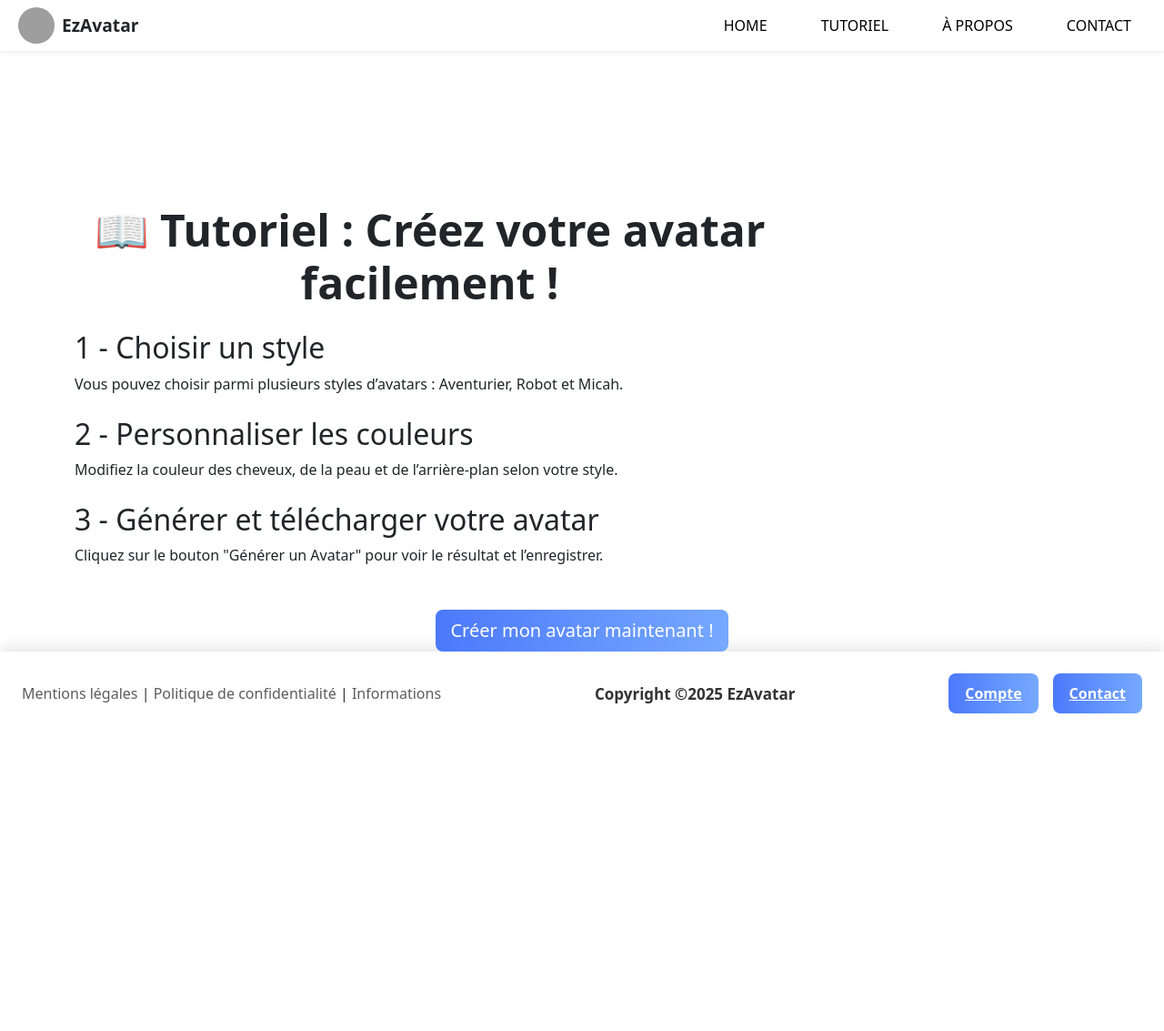
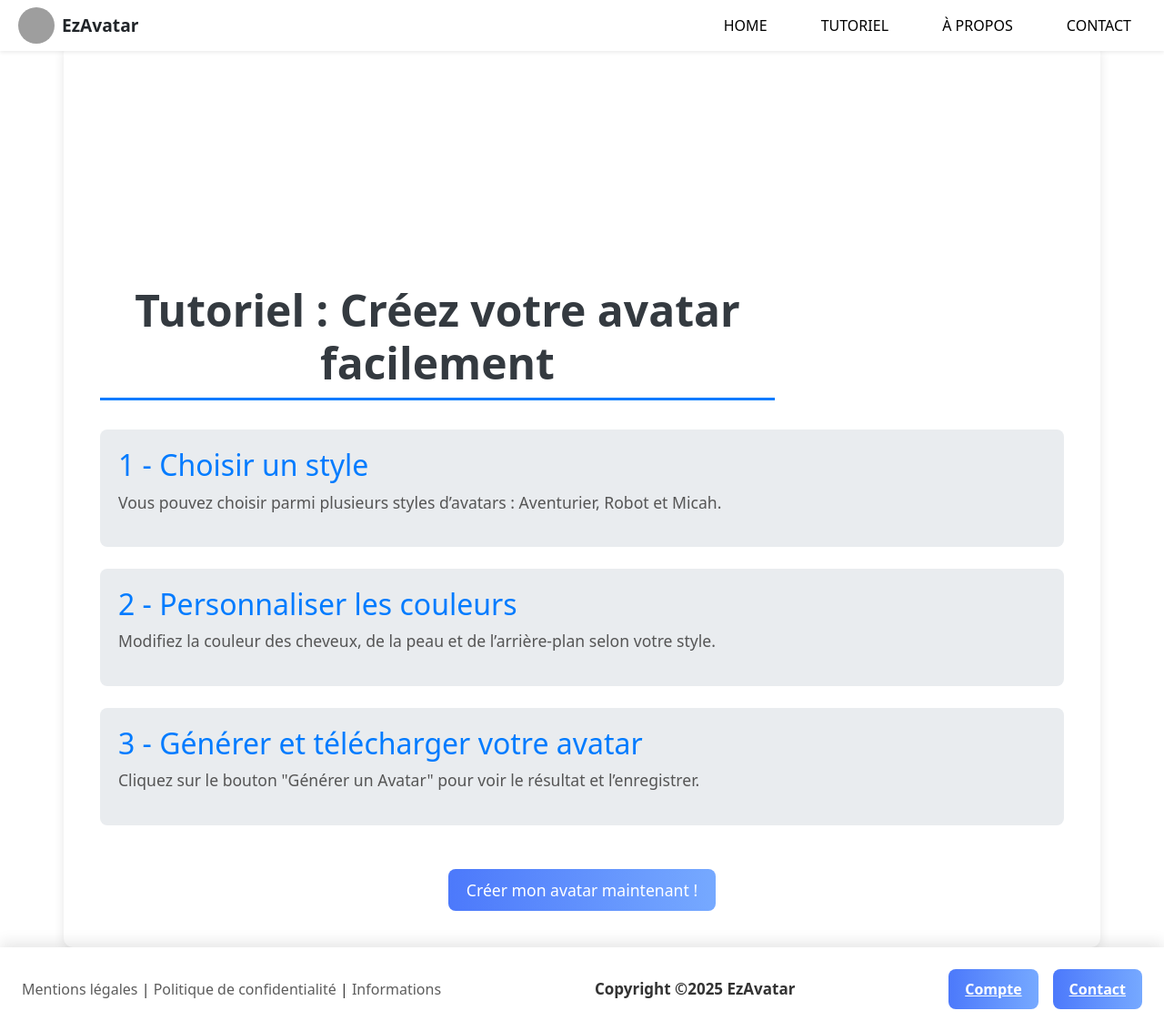
Before and after one commit to Miss-Simra/EzAvatar, a PHP site: page /pages/tutorial.php in a window 1280 px wide. Shown: the whole page at 91% size. Before the commit the page ends 784 px from the top, so only its background shows below. Run offline with PHP 8.4, Linux system fonts and the light colour scheme; grey boxes are pictures that could not be loaded.

Commit message:
CSS et du Bootstrap pour nouvelles pages

```diff
--- a/assets/dist/css/style.css
+++ b/assets/dist/css/style.css
@@ -346,3 +346,158 @@ h1 {
   height: 190px;
   object-fit: cover;
 }
+
+
+
+
+
+
+
+/*Page tutoriel*/
+
+/* Style spécifique au tutoriel */
+.tutoriel-container {
+  background: #ffffff;
+  padding: 40px;
+  border-radius: 10px;
+  box-shadow: 0px 4px 12px rgba(0, 0, 0, 0.1);
+}
+
+/* Titre principal du tutoriel */
+.tutoriel-container h1 {
+  font-weight: 600;
+  color: #343a40;
+  border-bottom: 3px solid #007bff;
+  padding-bottom: 10px;
+  display: inline-block;
+}
+
+/* Sections du tutoriel */
+.tutoriel-section {
+  background: #e9ecef;
+  padding: 20px;
+  border-radius: 8px;
+  transition: 0.3s;
+}
+
+.tutoriel-section:hover {
+  background: #dee2e6;
+}
+
+/* Titres des sections */
+.tutoriel-section h2 {
+  color: #007bff;
+  font-weight: 500;
+}
+
+/* Texte du tutoriel */
+.tutoriel-section p {
+  font-size: 1.1rem;
+  color: #555;
+}
+
+/* Bouton du tutoriel */
+.tutoriel-btn {
+  padding: 12px 24px;
+  font-size: 1.2rem;
+  border-radius: 8px;
+  transition: 0.3s;
+}
+
+.tutoriel-btn:hover {
+  background-color: #0056b3;
+}
+
+
+
+
+
+
+
+
+
+
+
+/* Page Avatar random */
+
+
+/* Style pour le conteneur des avatars */
+#avatars-container2 {
+  margin-top: 20px;
+}
+
+/* Style pour chaque avatar */
+.avatar-card {
+  background: #fff;
+  border-radius: 10px;
+  box-shadow: 0 4px 8px rgba(0, 0, 0, 0.1);
+  padding: 15px;
+  text-align: center;
+  transition: transform 0.3s ease, box-shadow 0.3s ease;
+}
+
+.avatar-card:hover {
+  transform: translateY(-5px);
+  box-shadow: 0 6px 12px rgba(0, 0, 0, 0.15);
+}
+
+.avatar-card img {
+  max-width: 100%;
+  height: auto;
+  border-radius: 50%;
+  margin-bottom: 15px;
+}
+
+/* Style pour les inputs de couleur */
+.form-control-color {
+  width: 100%;
+  height: 40px;
+  border-radius: 5px;
+  border: 1px solid #ddd;
+  cursor: pointer;
+}
+
+/* Style pour le bouton de génération */
+.btn-primary {
+  background-color: #007bff;
+  border-color: #007bff;
+  font-size: 1.1rem;
+  padding: 10px 20px;
+}
+
+.btn-primary:hover {
+  background-color: #0056b3;
+  border-color: #0056b3;
+}
+
+.text-middle {
+  display: flex;
+  flex-direction: column;
+  align-items: center; /* Centre horizontalement */
+  justify-content: center; /* Centre verticalement (si nécessaire) */
+  width: 100%; /* Prend toute la largeur disponible */
+}
+
+h1.display-4 {
+  font-family: 'Arial', sans-serif;
+  text-shadow: 2px 2px 4px rgba(0, 0, 0, 0.1);
+  margin-bottom: 1.5rem !important;
+  width: 100%; /* Prend toute la largeur */
+  text-align: center; /* Double assurance pour le centrage */
+}
+
+p.lead {
+  font-family: 'Arial', sans-serif;
+  color: #6c757d; /* Couleur grise plus douce */
+  margin-bottom: 1rem;
+  width: 100%; /* Prend toute la largeur */
+  text-align: center; /* Double assurance pour le centrage */
+}
+
+p.fst-italic {
+  font-family: 'Georgia', serif;
+  color: #6c757d;
+  font-size: 0.9rem;
+  width: 100%; /* Prend toute la largeur */
+  text-align: center; /* Double assurance pour le centrage */
+}
--- a/pages/tutorial.php
+++ b/pages/tutorial.php
@@ -1,8 +1,5 @@
 <?php
-
 session_start();
-
-
 ?>
 
 <!DOCTYPE html>
@@ -13,36 +10,35 @@ session_start();
     <title>Tutoriel - EzAvatar</title>
     <link rel="stylesheet" href="../assets/dist/css/bootstrap.css">
     <link rel="stylesheet" href="../assets/dist/css/style.css">
+    <link href="https://fonts.googleapis.com/css2?family=Poppins:wght@300;400;600&display=swap" rel="stylesheet">
 </head>
 <body>
-<main class="container mt-5">
-    <h1 class="text-center">📖 Tutoriel : Créez votre avatar facilement !</h1>
 
-    <section class="mt-4">
+<main class="container tutoriel-container mt-5">
+    <h1 class="text-center">Tutoriel : Créez votre avatar facilement</h1>
+
+    <section class="mt-4 tutoriel-section">
         <h2>1 - Choisir un style</h2>
         <p>Vous pouvez choisir parmi plusieurs styles d’avatars : Aventurier, Robot et Micah.</p>
     </section>
 
-    <section class="mt-4">
+    <section class="mt-4 tutoriel-section">
         <h2>2 - Personnaliser les couleurs</h2>
         <p>Modifiez la couleur des cheveux, de la peau et de l’arrière-plan selon votre style.</p>
     </section>
 
-    <section class="mt-4">
+    <section class="mt-4 tutoriel-section">
         <h2>3 - Générer et télécharger votre avatar</h2>
         <p>Cliquez sur le bouton "Générer un Avatar" pour voir le résultat et l’enregistrer.</p>
     </section>
 
     <div class="text-center mt-5">
-        <a href="../index.php#editor" class="btn btn-primary btn-lg">Créer mon avatar maintenant !</a>
+        <a href="../index.php#editor" class="btn btn-primary btn-lg tutoriel-btn">Créer mon avatar maintenant !</a>
     </div>
 </main>
 
 </body>
 </html>
 
-
 <?php include '../structure/header.php'; ?>
-
-
 <?php include '../structure/footer.php'; ?>
```
Also changed, not shown: pages/randomavatar.php (+8 -7 lines).
